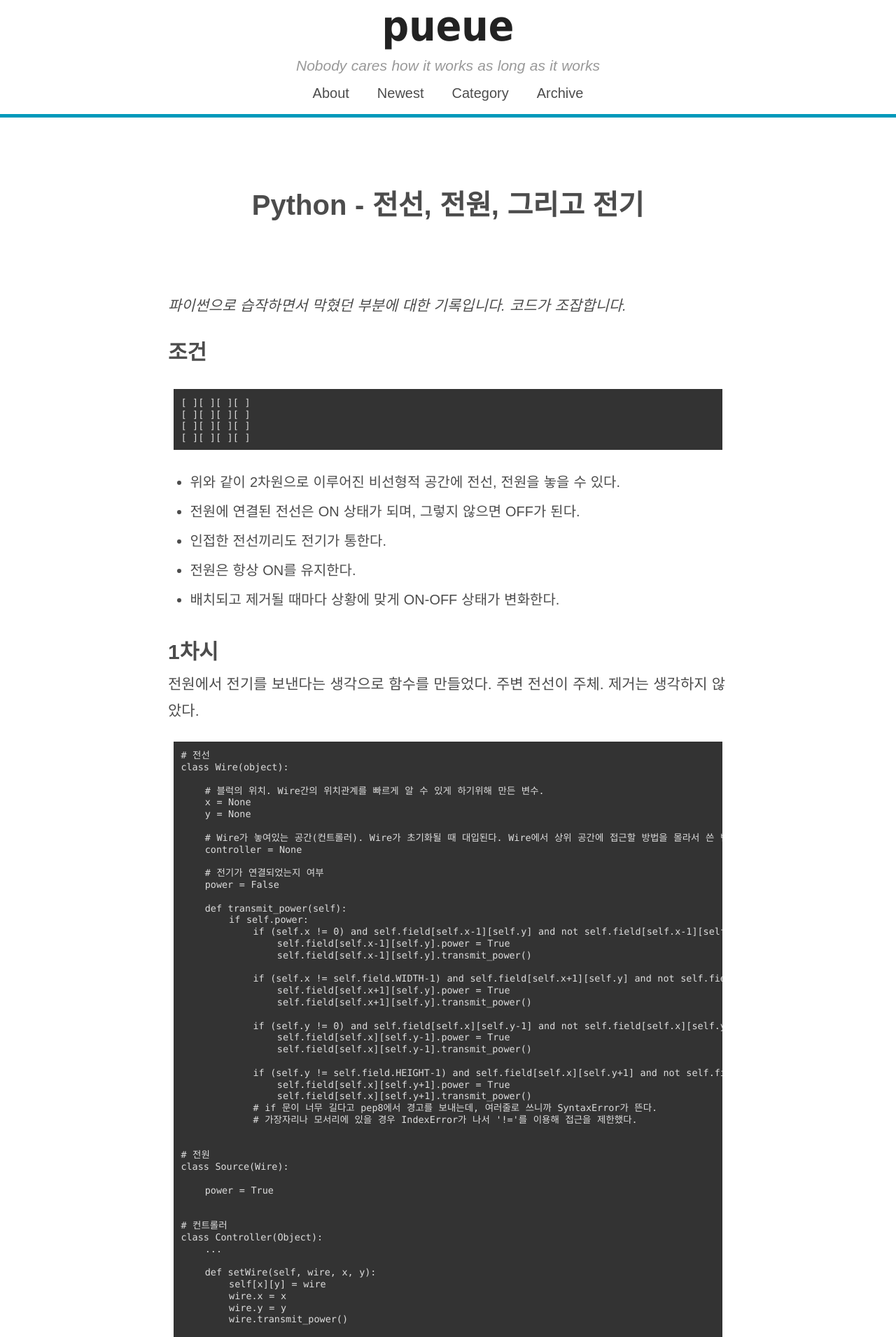
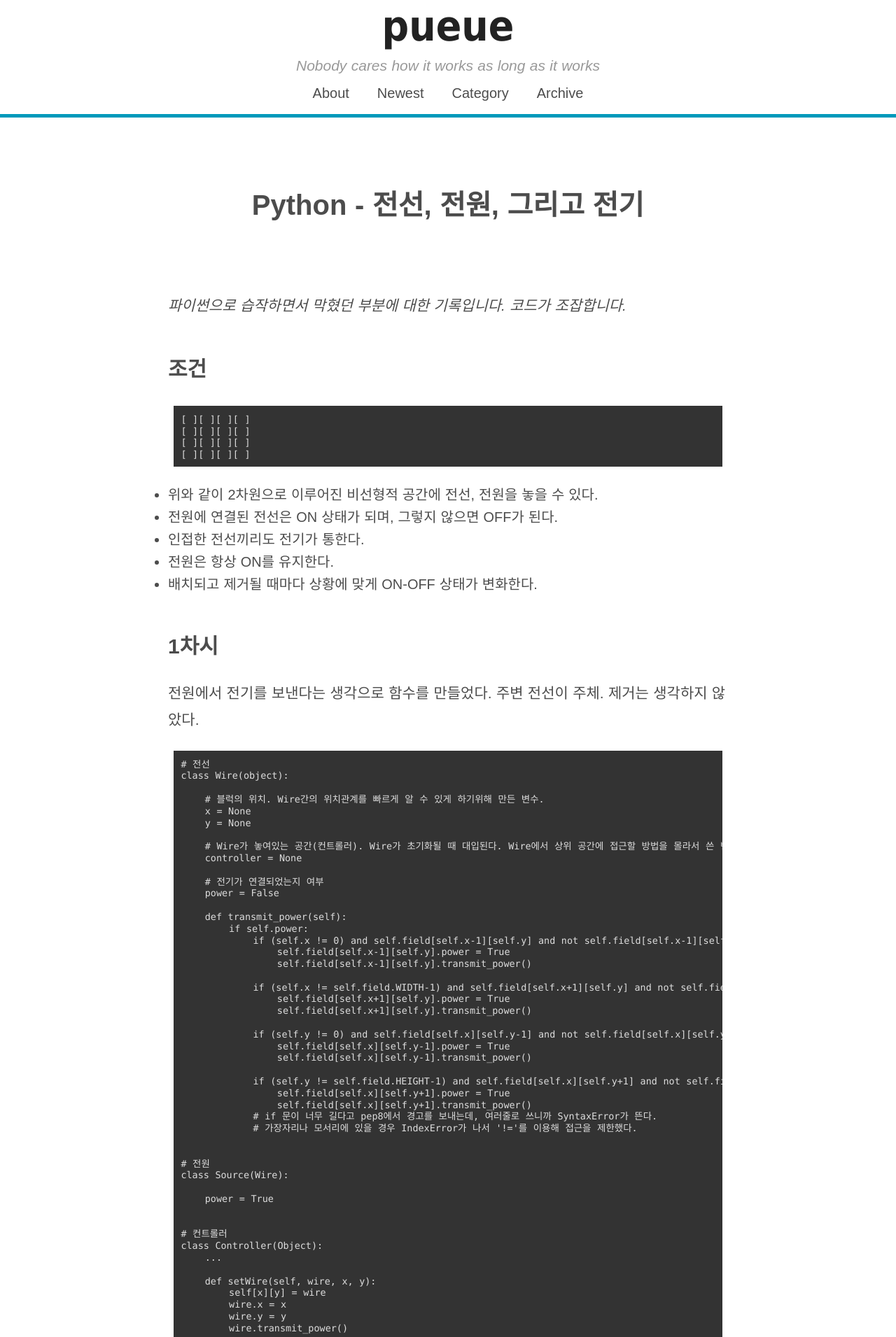
Before and after one commit to gloorx/gloorx.github.io, a Jekyll site: the page built from index.html, in a window 1280 px wide. Shown: the top 1911 px of the page at 70% size. Built offline with Jekyll 4.4.1, drawn with Linux system fonts in a browser that asks for light colours; some web fonts are replaced; the list of posts is cut into pages by our own code.

Commit message:
modify css-margin

```diff
--- a/_sass/_base.scss
+++ b/_sass/_base.scss
@@ -52,7 +52,7 @@ body {
 }
 
 p {
-    margin-bottom: 1.0em;
+    margin-top: 1.0em;
 }
 a {
     color: $brand-color;
@@ -95,15 +95,15 @@ a:focus {
 /*--- 본문 ---*/
 .post-body h2 {
     font-size: 30px;
-    margin-top: 0.5em;
+    margin-top: 1.5em;
 }
 .post-body h3 {
     font-size: 25px;
-    margin-top: 0.4em;
+    margin-top: 1.4em;
 }
 .post-body h4 {
     font-size: 21px;
-    margin-top: 0.3em;
+    margin-top: 1.3em;
 }
 
 .post-body a:visited {
@@ -130,12 +130,12 @@ a:focus {
 }
 
 .post-body ul {
-    margin: 1.5em;
+    /*margin: 1.5em;*/
 }
 .post-body ol, .post-body li {
     font-size: 95%;
     line-height:1.6;
-    margin-bottom: 0.5em;
+    /*margin-bottom: 0.5em;*/
 }
 
 .post-body pre {
```
